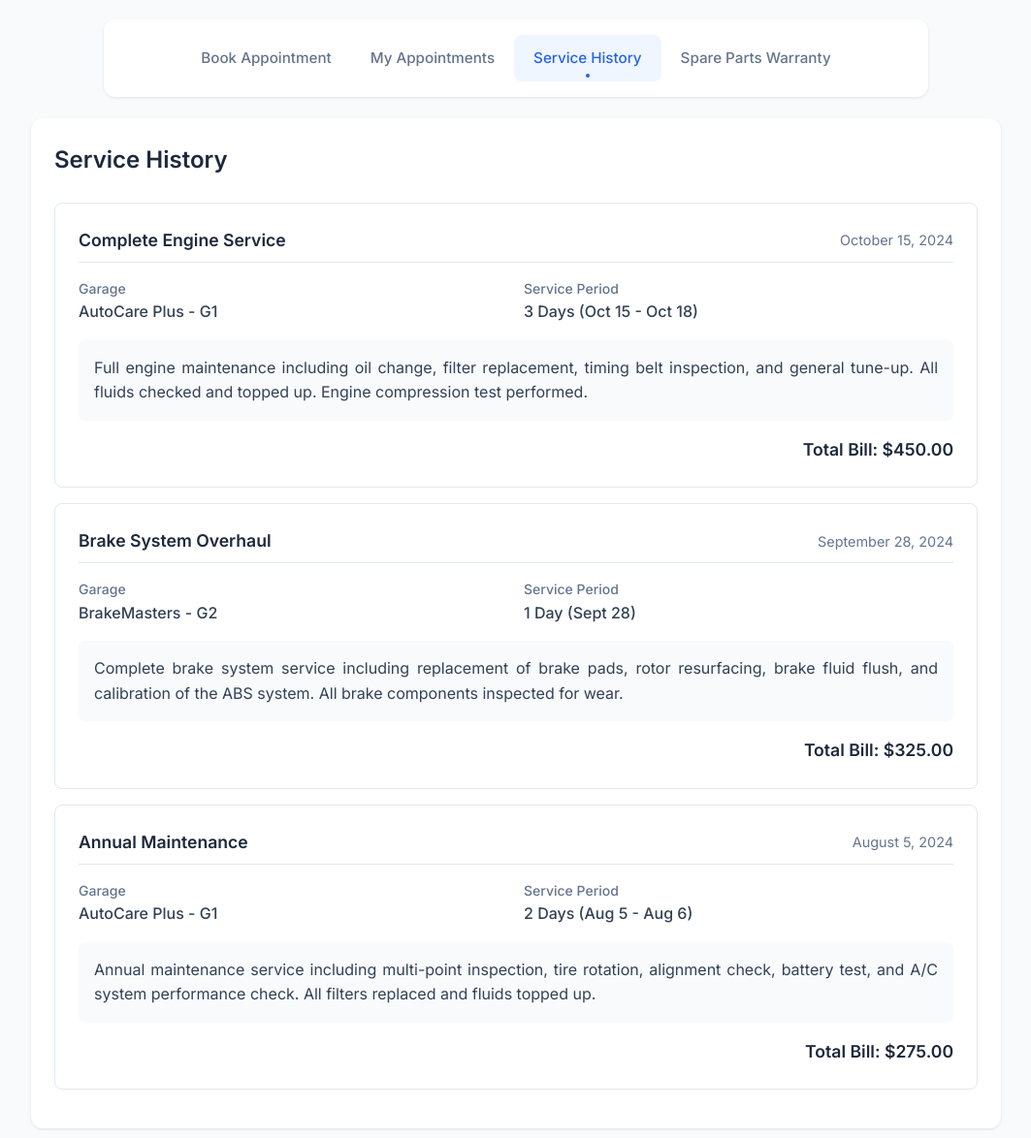
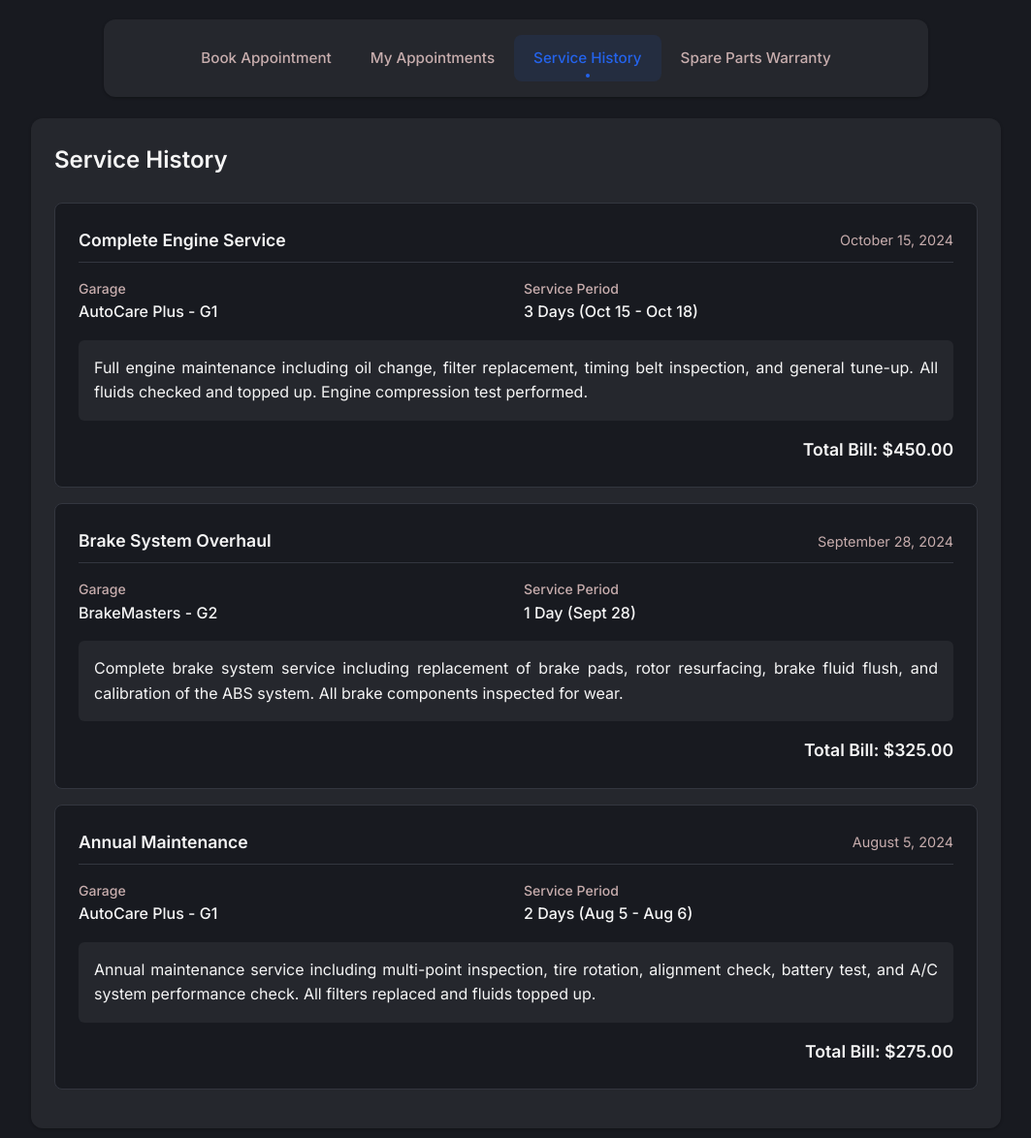
Before and after one commit to GearGuard/GearGuard, a PHP site: page /views/customer/appointment/serviceHistory.php in a window 1280 px wide. Shown: the whole page at 97% size, without its empty margins (108-1171 px from the left). Run offline with PHP 8.4, Linux system fonts and the light colour scheme.

Commit message:
Refactor service history page styles to use CSS variables for improved theming and consistency

```diff
--- a/views/customer/appointment/serviceHistory.php
+++ b/views/customer/appointment/serviceHistory.php
@@ -4,6 +4,16 @@
 <head>
     <style>
         @import url("https://fonts.googleapis.com/css2?family=Inter:wght@400;500;600;700&display=swap");
+
+        :root {
+            --text: #f5f5f5;
+            --background: #181a20;
+            --primary: #c7adad;
+            --secondary: #25272d;
+            --accent: #2463eb;
+            --hover-bg: rgba(36, 99, 235, 0.1);
+            --border: #33363f;
+        }
 
         * {
             margin: 0;
@@ -12,16 +22,16 @@
         }
 
         body {
-            background: #f8fafc;
+            background: var(--background);
             font-family: "Inter", sans-serif;
-            color: #334155;
+            color: var(--text);
             line-height: 1.6;
             padding: 10px;
         }
 
         .navMenu {
-            background-color: rgba(255, 255, 255, 0.9);
-            box-shadow: 0 1px 3px rgba(0, 0, 0, 0.1);
+            background-color: var(--secondary);
+            box-shadow: 0 1px 3px rgba(0, 0, 0, 0.3);
             border-radius: 12px;
             display: flex;
             justify-content: center;
@@ -35,7 +45,7 @@
         }
 
         .navMenu a {
-            color: #64748b;
+            color: var(--primary);
             text-decoration: none;
             font-size: 0.95rem;
             font-weight: 500;
@@ -46,19 +56,19 @@
         }
 
         .navMenu a.active {
-            color: #2563eb;
-            background: #eff6ff;
+            color: var(--accent);
+            background: var(--hover-bg);
         }
 
         .navMenu a:hover {
-            color: #2563eb;
-            background: #f8fafc;
+            color: var(--accent);
+            background: var(--hover-bg);
         }
 
         .navMenu .dot {
             width: 4px;
             height: 4px;
-            background: #2563eb;
+            background: var(--accent);
             border-radius: 50%;
             position: absolute;
             bottom: 4px;
@@ -74,31 +84,32 @@
         }
 
         .service-history {
-            background: white;
+            background: var(--secondary);
             border-radius: 12px;
-            box-shadow: 0 1px 3px rgba(0, 0, 0, 0.1);
+            box-shadow: 0 1px 3px rgba(0, 0, 0, 0.3);
             max-width: 1000px;
             margin: 0 auto;
             padding: 1.5rem;
         }
 
         .title {
-            color: #1e293b;
+            color: var(--text);
             font-size: 1.5rem;
             font-weight: 600;
             margin-bottom: 1.5rem;
         }
 
         .service-card {
-            border: 1px solid #e2e8f0;
+            border: 1px solid var(--border);
             border-radius: 8px;
             padding: 1.5rem;
             margin-bottom: 1rem;
             transition: all 0.2s ease;
+            background-color: var(--background);
         }
 
         .service-card:hover {
-            box-shadow: 0 4px 6px rgba(0, 0, 0, 0.05);
+            box-shadow: 0 4px 6px rgba(0, 0, 0, 0.1);
             transform: translateY(-2px);
         }
 
@@ -108,17 +119,17 @@
             align-items: center;
             margin-bottom: 1rem;
             padding-bottom: 0.5rem;
-            border-bottom: 1px solid #e2e8f0;
+            border-bottom: 1px solid var(--border);
         }
 
         .service-type {
             font-weight: 600;
-            color: #1e293b;
+            color: var(--text);
             font-size: 1.1rem;
         }
 
         .service-date {
-            color: #64748b;
+            color: var(--primary);
             font-size: 0.9rem;
         }
 
@@ -137,27 +148,28 @@
 
         .detail-label {
             font-size: 0.875rem;
-            color: #64748b;
+            color: var(--primary);
             font-weight: 500;
         }
 
         .detail-value {
-            color: #334155;
+            color: var(--text);
             font-weight: 500;
         }
 
         .service-description {
-            background: #f8fafc;
+            background: var(--secondary);
             padding: 1rem;
             border-radius: 6px;
             margin-bottom: 1rem;
             text-align: justify;
+            color: var(--text);
         }
 
         .bill-amount {
             text-align: right;
             font-weight: 600;
-            color: #1e293b;
+            color: var(--text);
             font-size: 1.1rem;
         }
 
```
